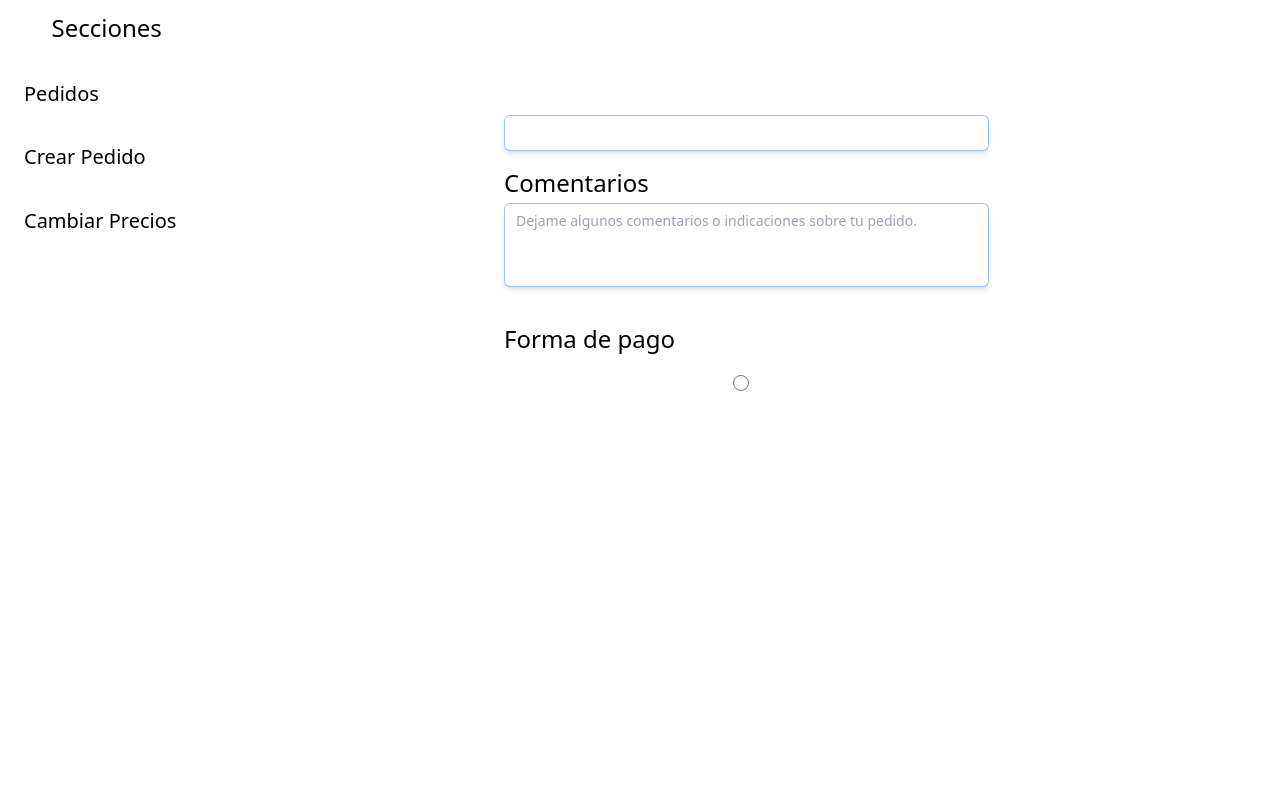
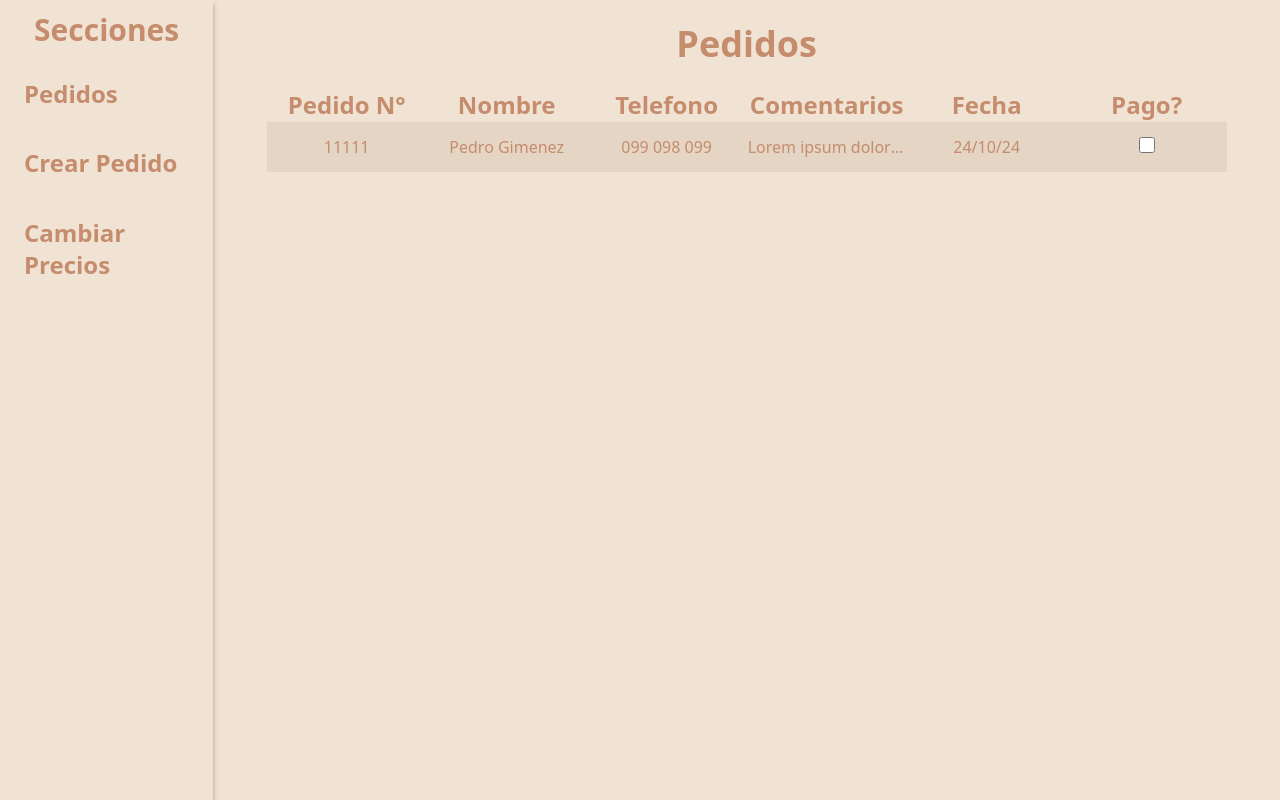
Before and after one commit to lucasmoauro/Uchi-admin, a React (Vite) app: page / in a window 1280 px wide. Built offline with nearby package versions, Linux system fonts and the light colour scheme.

Commit message:
ADD: Configuracion de Tailwind y maquetacion de Pagina de Pedidos

```diff
--- a/src/Layout.tsx
+++ b/src/Layout.tsx
@@ -5,7 +5,7 @@ export const Layout = () => {
 	return (
 		<main className="w-full h-screen flex">
 			<Navbar />
-			<section className="flex-1">
+			<section className="w-10/12 bg-primary">
 				<Outlet />
 			</section>
 		</main>
--- a/src/components/Navbar.tsx
+++ b/src/components/Navbar.tsx
@@ -1,20 +1,39 @@
 import { Link } from "react-router-dom";
+
+type Links = {
+	href: string;
+	title: string;
+};
+
+const links: Links[] = [
+	{
+		href: "/",
+		title: "Pedidos",
+	},
+	{
+		href: "/nuevo-pedido",
+		title: "Crear Pedido",
+	},
+	{
+		href: "/precios",
+		title: "Cambiar Precios",
+	},
+];
 
 export const Navbar = () => {
 	return (
-		<aside className="w-2/12 pt-3 h-full">
-			<h2 className="text-2xl text-center">Secciones</h2>
-			<ul className="h-2/6 text-xl flex flex-col justify-evenly pl-6">
-				<li className="cursor-pointer">
-					<Link to="/">Pedidos</Link>
-				</li>
-				<li className="cursor-pointer">
-					<Link to="/nuevo-pedido">Crear Pedido</Link>
-				</li>
-				<li className="cursor-pointer">
-					<Link to="/precios">Cambiar Precios</Link>
-				</li>
-				<li className="cursor-pointer"></li>
+		<aside className="w-2/12 pt-3 h-full bg-primary shadow-3xl z-10 text-accent">
+			<h2 className="text-3xl text-center font-bold">Secciones</h2>
+			<ul className="h-2/6 text-2xl flex flex-col justify-evenly font-semibold">
+				{links.map((link) => (
+					<Link
+						to={link.href}
+						className="cursor-pointer hover:bg-accent/20 pl-6 py-2"
+						key={link.title}
+					>
+						{link.title}
+					</Link>
+				))}
 			</ul>
 		</aside>
 	);
--- a/src/pages/CreateOrderPage.tsx
+++ b/src/pages/CreateOrderPage.tsx
@@ -1,6 +1,93 @@
+export const CreateOrderPage = () => {
+	return (
+		<section className=" w-full h-full flex items-center justify-center">
+			<form className="px-4 md:px-6 w-1/2 h-5/6">
+				<div>
+					<div>
+						{/* //!! campos de pago */}
+						<div className="mt-10 grid grid-cols-1 gap-x-6 gap-y-8 ">
+							<div className="sm:col-span-1">
+								<label
+									// htmlFor={name}
+									className="block text-2xl font-medium leading-6 text-accent capitalize"
+								>
+									{/* {name} */}
+								</label>
+								<div className="mt-2">
+									<div className="flex rounded-md shadow-md ring-1 ring-inset ring-accent/45 focus-within:ring-2 focus-within:ring-inset focus-within:ring-accent">
+										<input
+											// type={type}
+											// name={name}
+											// id={name}
+											autoComplete="off"
+											className="block flex-1 border-0 bg-transparent py-1.5 text-accent text-xl capitalize placeholder:text-accent focus:ring-0 sm:text-sm sm:leading-6 font-semibold focus:outline-none pl-3"
+											// placeholder={placeholder}
+											// onChange={(e) =>
+											// 	updatePaymentData(
+											// 		paymentData as keyof PaymentInfo,
+											// 		e.target.value
+											// 	)
+											// }
+										/>
+									</div>
+								</div>
+							</div>
+						</div>
 
-export const CreateOrderPage = () => {
-  return (
-    <div>CreateOrderPage</div>
-  )
-}
+						<div className="col-span-full mt-5">
+							<label
+								htmlFor="about"
+								className="block text-2xl font-medium leading-6 text-accent"
+							>
+								Comentarios
+							</label>
+							<div className="mt-2">
+								<textarea
+									id="about"
+									name="about"
+									rows={3}
+									placeholder="Dejame algunos comentarios o indicaciones sobre tu pedido."
+									// onChange={(e) =>
+									// updatePaymentData("comments", e.target.value)
+									// }
+									className="block w-full resize-none rounded-md overflow-y-auto border-0 py-1.5 pl-3 bg-primary font-medium text-accent shadow-md ring-1 ring-inset ring-accent/45 placeholder:text-accent focus:ring-2 focus:ring-inset focus:ring-accent focus:outline-none sm:text-sm sm:leading-6"
+								></textarea>
+							</div>
+						</div>
+					</div>
+				</div>
+
+				<div className="pb-12">
+					<div className="mt-10">
+						<fieldset>
+							<legend className="text-2xl font-medium leading-6 text-accent">
+								Forma de pago
+							</legend>
+							{/* //! Forma de pago */}
+							<div className="mt-6">
+								<div className="w-full flex items-center justify-between md:justify-around">
+									<div className="flex items-center gap-x-1 md:gap-x-3">
+										<input
+											// id={label}
+											name="payment"
+											type="radio"
+											// value={label}
+											className="h-4 w-4 text-accent focus:ring-accent"
+											// onChange={(e) => updatePaymentData("paymentType", e.target.value)}
+										/>
+										<label
+											// htmlFor={label}
+											className="text-lg md:text-xl font-medium text-accent capitalize cursor-pointer"
+										>
+											{/* {label} */}
+										</label>
+									</div>
+								</div>
+							</div>
+						</fieldset>
+					</div>
+				</div>
+			</form>
+		</section>
+	);
+};
--- a/src/pages/MainPage.tsx
+++ b/src/pages/MainPage.tsx
@@ -1,95 +1,65 @@
+const thRow = [
+	{
+		title: "Pedido N°",
+	},
+	{
+		title: "Nombre",
+	},
+	{
+		title: "Telefono",
+	},
+	{
+		title: "Comentarios",
+	},
+	{
+		title: "Fecha",
+	},
+	{
+		title: "Pago?",
+	},
+];
+
 export const MainPage = () => {
 	return (
-		<>
-			<section className=" w-full h-full flex items-center justify-center">
-				<form className="px-4 md:px-6 w-1/2 h-5/6">
-					<div>
-						<div>
-							{/* //!! campos de pago */}
-							<div className="mt-10 grid grid-cols-1 gap-x-6 gap-y-8 ">
-								<div className="sm:col-span-1">
-									<label
-										// htmlFor={name}
-										className="block text-2xl font-medium leading-6 text-accent capitalize"
-									>
-										{/* {name} */}
-									</label>
-									<div className="mt-2">
-										<div className="flex rounded-md shadow-md ring-1 ring-inset ring-accent/45 focus-within:ring-2 focus-within:ring-inset focus-within:ring-accent">
-											<input
-												// type={type}
-												// name={name}
-												// id={name}
-												autoComplete="off"
-												className="block flex-1 border-0 bg-transparent py-1.5 text-accent text-xl capitalize placeholder:text-accent focus:ring-0 sm:text-sm sm:leading-6 font-semibold focus:outline-none pl-3"
-												// placeholder={placeholder}
-												// onChange={(e) =>
-												// 	updatePaymentData(
-												// 		paymentData as keyof PaymentInfo,
-												// 		e.target.value
-												// 	)
-												// }
-											/>
-										</div>
-									</div>
-								</div>
-							</div>
+		<section className="flex justify-center items-center h-screen">
+			<div className="w-[90%] h-screen text-accent">
+				<h1 className="text-4xl font-semibold text-center mt-6">Pedidos</h1>
 
-							<div className="col-span-full mt-5">
-								<label
-									htmlFor="about"
-									className="block text-2xl font-medium leading-6 text-accent"
-								>
-									Comentarios
-								</label>
-								<div className="mt-2">
-									<textarea
-										id="about"
-										name="about"
-										rows={3}
-										placeholder="Dejame algunos comentarios o indicaciones sobre tu pedido."
-										// onChange={(e) =>
-										// updatePaymentData("comments", e.target.value)
-										// }
-										className="block w-full resize-none rounded-md overflow-y-auto border-0 py-1.5 pl-3 bg-primary font-medium text-accent shadow-md ring-1 ring-inset ring-accent/45 placeholder:text-accent focus:ring-2 focus:ring-inset focus:ring-accent focus:outline-none sm:text-sm sm:leading-6"
-									></textarea>
-								</div>
-							</div>
-						</div>
-					</div>
+				<table className="mt-6 flex flex-col">
+					<thead>
+						<tr className="text-2xl flex justify-between">
+							{thRow.map((th) => (
+								<th className="flex-1" key={th.title}>
+									{th.title}
+								</th>
+							))}
+						</tr>
+					</thead>
 
-					<div className="pb-12">
-						<div className="mt-10">
-							<fieldset>
-								<legend className="text-2xl font-medium leading-6 text-accent">
-									Forma de pago
-								</legend>
-								{/* //! Forma de pago */}
-								<div className="mt-6">
-									<div className="w-full flex items-center justify-between md:justify-around">
-										<div className="flex items-center gap-x-1 md:gap-x-3">
-											<input
-												// id={label}
-												name="payment"
-												type="radio"
-												// value={label}
-												className="h-4 w-4 text-accent focus:ring-accent"
-												// onChange={(e) => updatePaymentData("paymentType", e.target.value)}
-											/>
-											<label
-												// htmlFor={label}
-												className="text-lg md:text-xl font-medium text-accent capitalize cursor-pointer"
-											>
-												{/* {label} */}
-											</label>
-										</div>
-									</div>
-								</div>
-							</fieldset>
-						</div>
-					</div>
-				</form>
-			</section>
-		</>
+					<tbody className="w-">
+					<tr className="flex w-full odd:bg-secondary-accent/10 text-center py-3">
+							<td className="flex-1">11111</td>
+							<td className="flex-1">Pedro Gimenez</td>
+							<td className="flex-1">099 098 099</td>
+							<td className="flex-1 overflow-x-hidden text-ellipsis truncate">
+								Lorem ipsum dolor sit amet, consectetur adipisicing elit.
+								Doloribus, dolor porro placeat culpa ipsum ea aliquid autem
+								velit soluta tenetur atque voluptatem necessitatibus sit
+								repellat impedit voluptatibus et amet facere.
+							</td>
+							<td className="flex-1">24/10/24</td>
+							<td className="flex-1">
+								<input
+									type="checkbox"
+									name=""
+									id=""
+									className="cursor-pointer w-4 h-4"
+								/>
+							</td>
+						</tr>
+					</tbody>
+				</table>
+			</div>
+		</section>
 	);
 };
--- a/tailwind.config.js
+++ b/tailwind.config.js
@@ -2,7 +2,18 @@
 export default {
 	content: ["./index.html", "./src/**/*.{js,ts,jsx,tsx}"],
 	theme: {
-		extend: {},
+		extend: {
+			colors: {
+				primary: "#F1E3D3",
+				secondary: "#B3B792",
+				accent: "#C58C6D",
+				"secondary-accent": "#725C3A",
+			},
+			boxShadow: {
+				"3xl": "0 4px 5px 0 #00000050",
+				"3xl-inner": "2px 0 5px 0 #00000050",
+			},
+		},
 	},
 	plugins: [],
 };
```
Also changed, not shown: src/interfaces/interfaces.ts (added, +12 -0 lines).
